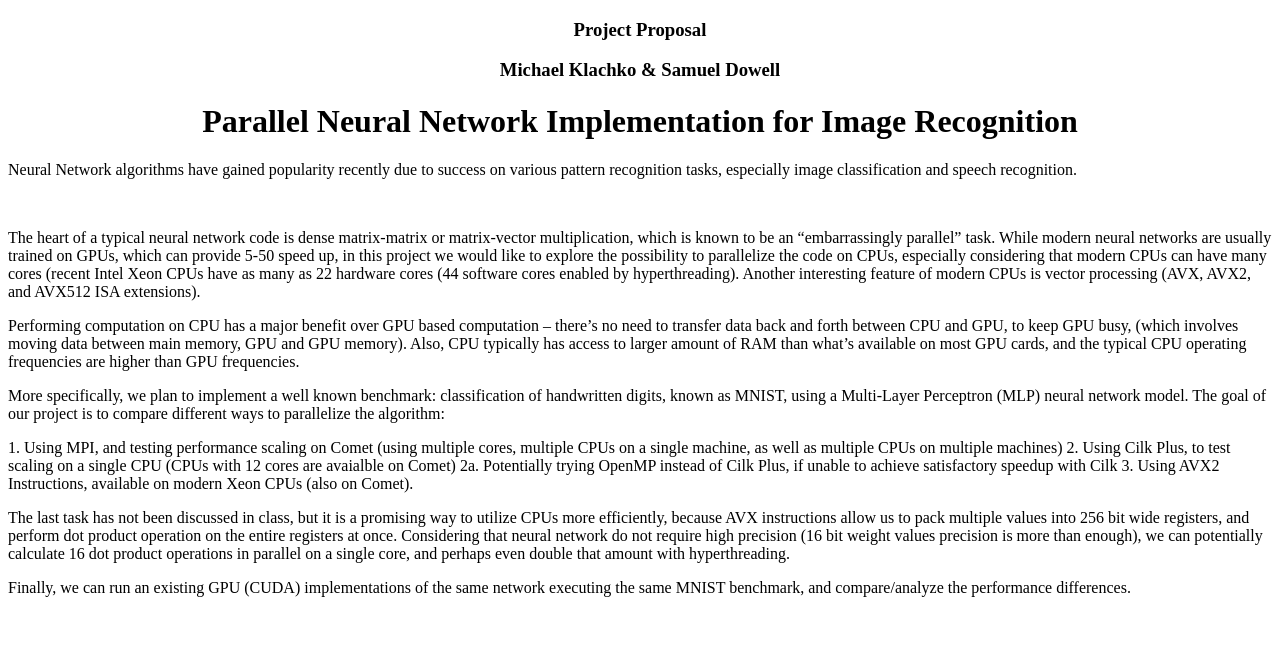
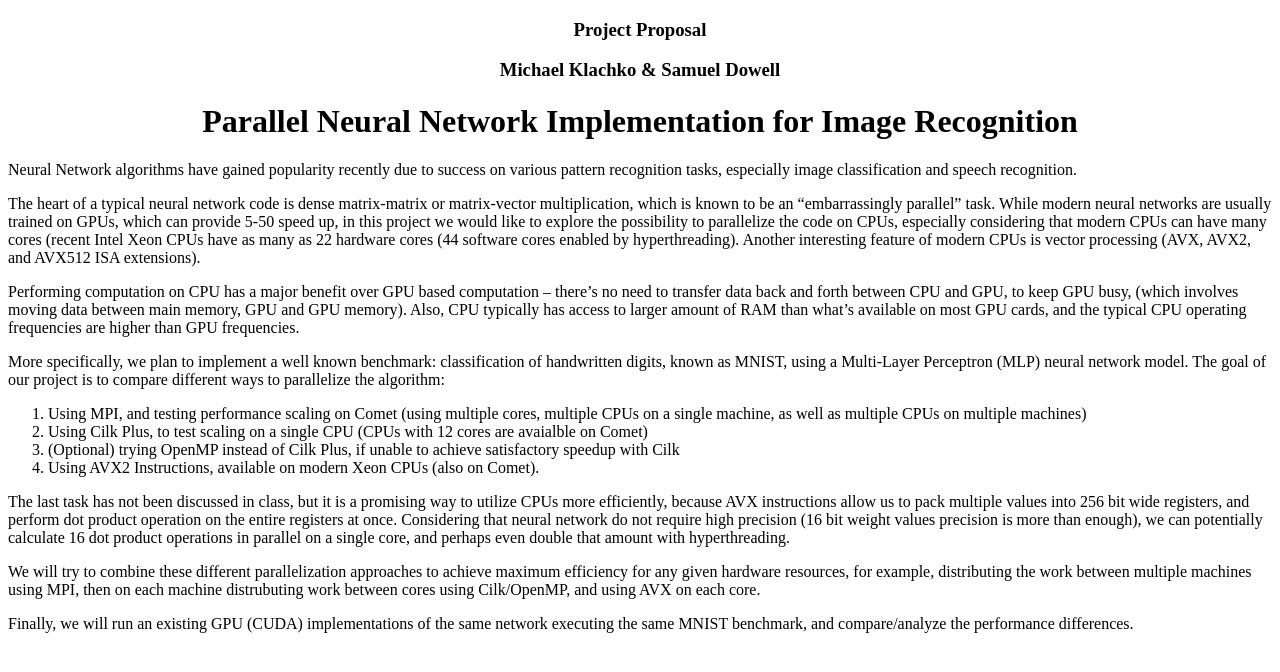
Before and after one commit to michaelklachko/michaelklachko.github.io, a plain HTML site: page Project.html in a window 1280 px wide. Drawn offline with Linux system fonts and the light colour scheme.

Commit message:
Created an ordered list, and added "combine methods" at the end

```diff
--- a/Project.html
+++ b/Project.html
@@ -18,21 +18,26 @@
 
 <p>Neural Network algorithms have gained popularity recently due to success on various pattern recognition tasks, especially image classification and speech recognition.</p>
 
-<br>
-
 <p>The heart of a typical neural network code is dense matrix-matrix or matrix-vector multiplication, which is known to be an “embarrassingly parallel” task. While modern neural networks are usually trained on GPUs, which can provide 5-50 speed up, in this project we would like to explore the possibility to parallelize the code on CPUs, especially considering that modern CPUs can have many cores (recent Intel Xeon CPUs have as many as 22 hardware cores (44 software cores enabled by hyperthreading). Another interesting feature of modern CPUs is vector processing (AVX, AVX2, and AVX512 ISA extensions). </p>
 
 <p>Performing computation on CPU has a major benefit over GPU based computation – there’s no need to transfer data back and forth between CPU and GPU, to keep GPU busy, (which involves moving data between main memory, GPU and GPU memory). Also, CPU typically has access to larger amount of RAM than what’s available on most GPU cards, and the typical CPU operating frequencies are higher than GPU frequencies. </p>
 
 <p>More specifically, we plan to implement a well known benchmark: classification of handwritten digits, known as MNIST, using a Multi-Layer Perceptron (MLP) neural network model. The goal of our project is to compare different ways to parallelize the algorithm: </p>
 
-<p>1.	Using MPI, and testing performance scaling on Comet (using multiple cores, multiple CPUs on a single machine, as well as multiple CPUs on multiple machines)
-2.	Using Cilk Plus, to test scaling on a single CPU (CPUs with 12 cores are avaialble on Comet)
-2a.  Potentially trying OpenMP instead of Cilk Plus, if unable to achieve satisfactory speedup with Cilk
-3.	Using AVX2 Instructions, available on modern Xeon CPUs (also on Comet).</p>
-
+<ol>
+    <li>Using MPI, and testing performance scaling on Comet (using multiple cores, multiple CPUs on a single machine, as well as multiple CPUs on multiple machines)
+    </li>
+    </li>
+    <li>Using Cilk Plus, to test scaling on a single CPU (CPUs with 12 cores are avaialble on Comet)
+    </li>
+    <li>(Optional) trying OpenMP instead of Cilk Plus, if unable to achieve satisfactory speedup with Cilk
+    </li>
+    <li>Using AVX2 Instructions, available on modern Xeon CPUs (also on Comet).</p>
+    </li>
+</ol>
 <p>The last task has not been discussed in class, but it is a promising way to utilize CPUs more efficiently, because AVX instructions allow us to pack multiple values into 256 bit wide registers, and perform dot product operation on the entire registers at once. Considering that neural network do not require high precision (16 bit weight values precision is more than enough), we can potentially calculate 16 dot product operations in parallel on a single core, and perhaps even double that amount with hyperthreading.  </p>
-<p>Finally, we can run an existing GPU (CUDA) implementations of the same network executing the same MNIST benchmark, and compare/analyze the performance differences.</p>
+<p>We will try to combine these different parallelization approaches to achieve maximum efficiency for any given hardware resources, for example, distributing the work between multiple machines using MPI, then on each machine distrubuting work between cores using Cilk/OpenMP, and using AVX on each core.</p>
+<p>Finally, we will run an existing GPU (CUDA) implementations of the same network executing the same MNIST benchmark, and compare/analyze the performance differences.</p>
 
 </body>
 </html>
```
